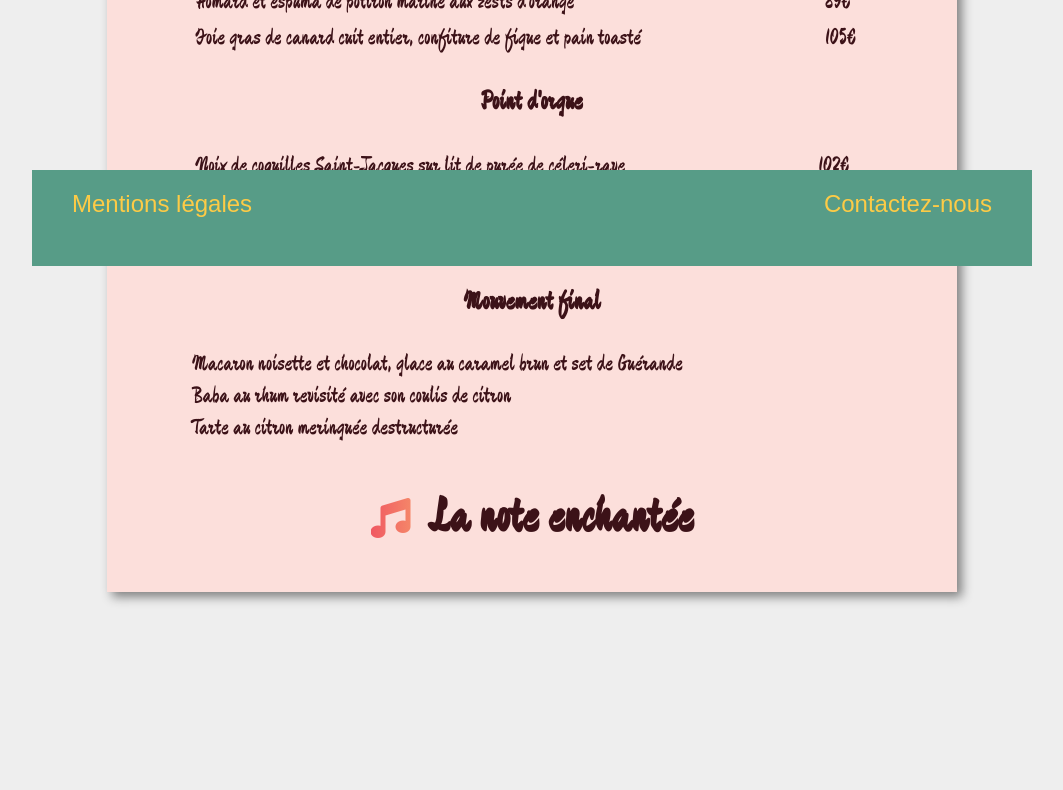
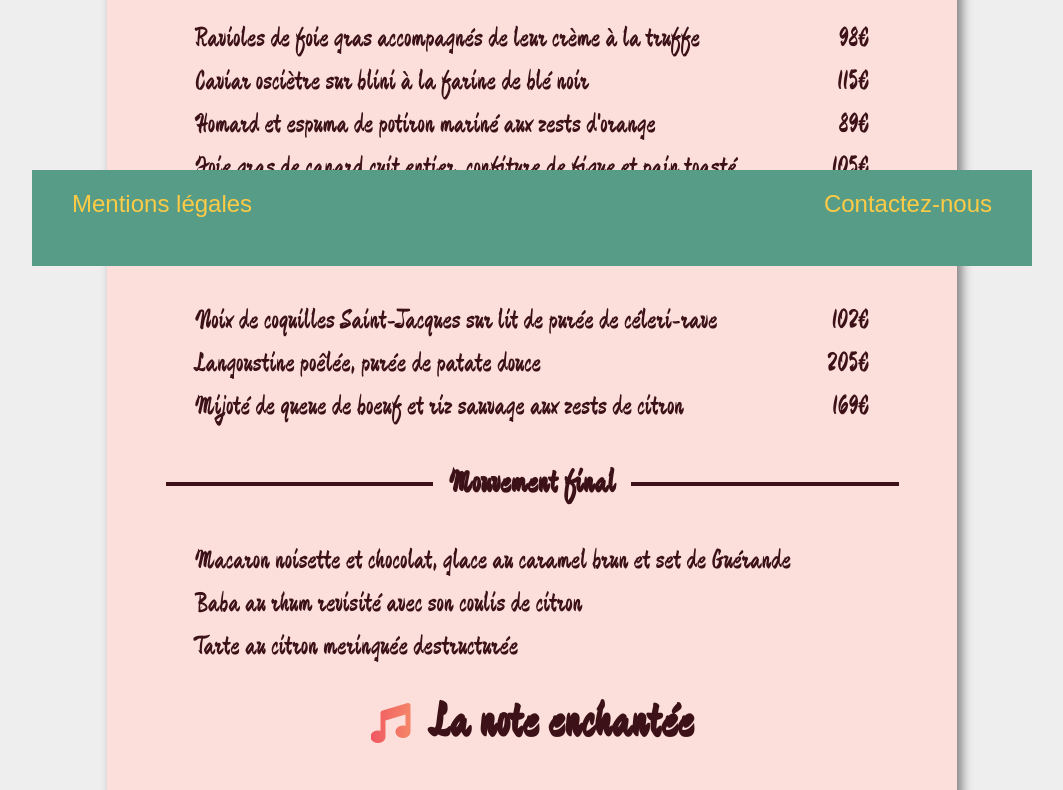
Before and after one commit to lotusbleu54/OC_Projet3, a website: page menus/menu1.html in a window 1280 px wide. Shown: the part 534-1324 px from the top of the page, without its empty margins (108-1171 px from the left). Before the commit the page ends 1286 px from the top, so only its background shows below. Drawn offline with Linux system fonts and the light colour scheme.

Commit message:
Amélioration mise en page + ajout traits

```diff
--- a/menus/menu1.html
+++ b/menus/menu1.html
@@ -80,17 +80,26 @@
                         Mouvement final
                     </span>
                 </h3>
-                <ul>
-                    <li>
-                        Macaron noisette et chocolat, glace au caramel brun et set de Guérande
-                    </li>
-                    <li>
-                        Baba au rhum revisité avec son coulis de citron
-                    </li>
-                    <li>
-                        Tarte au citron meringuée destructurée
-                    </li>
-                </ul>
+                <table>
+                    <tr>
+                        <td>
+                            Macaron noisette et chocolat, glace au caramel brun et set de Guérande
+                        </td>
+                        <td></td>
+                    </tr>
+                    <tr>
+                        <td>
+                            Baba au rhum revisité avec son coulis de citron
+                        </td>
+                        <td></td>
+                    </tr>
+                    <tr>
+                        <td>
+                            Tarte au citron meringuée destructurée
+                        </td>
+                        <td></td>
+                    </tr>
+                </table>
             </div>
             <div class="menu__end">
                 <i class="fas fa-music"></i>
--- a/sass/layout/_footer.scss
+++ b/sass/layout/_footer.scss
@@ -21,5 +21,6 @@ footer {
         padding-left:40px;
         padding-right:40px;
         font-family: 'Poppins-Regular', sans-serif;
+        list-style-type: none;
     }
 }
--- a/sass/layout/_menu.scss
+++ b/sass/layout/_menu.scss
@@ -16,13 +16,7 @@
     width:80%;
     margin:auto;
     }
-    ul {
-        width:80%;
-        text-align:left;
-        margin:auto;
-        padding-left:0;
-        padding: 2px 2px 40px 2px;
-    }
+
     &__1 {
         background-color:map-get($colour-menu1,"back");
         font-family: 'Devonshire', sans-serif;
@@ -89,8 +83,11 @@
         width: 40%;
         @include mobile-only{width: 90%;
         font-size: 1.5rem;}
-        height: 400px;
+        height: 500px;
         margin:20px;
+        &.menu__1 >h2:nth-child(3) {
+            font-family: 'worstveld', sans-serif;
+            font-size: 4rem;}
         &.menu__3 >h2:nth-child(2) {
             font-family: 'worstveld', sans-serif;
             font-size: 4rem;}
@@ -99,21 +96,41 @@
             font-size: 4rem;}
     }
     &__sec {
+        h3 {
+            align-items: center;
+            display: flex;
+            text-align: center;
+            width:90%;
+            margin-left: auto;
+            margin-right: auto;
+        }
+        h3::before, h3::after {
+            border-top: .3rem solid;
+            content: "";
+            flex: 1;
+            margin: 1rem;
+        }
         h2:nth-child(1) {font-size:3rem;
             @include mobile-only{font-size: 1.8rem;}}
         font-size: 1.4rem;
         @include mobile-only{font-size: 0.8rem;}
+        &.menu__1 {font-size: 1.7rem;
+            @include mobile-only{font-size: 1rem;}}
+        &.menu__3 {font-size: 1.7rem;
+            @include mobile-only{font-size: 1rem;}}
         width:85%;
         height:auto;
         margin:auto;
-        padding-top: 20px;
-        padding-bottom:20px;
+        padding-top: 60px;
+        padding-bottom:60px;
         margin-bottom:10rem;
+        td:nth-of-type(2n){text-align: right;}
     }
     &__end {
         display:flex;
         justify-content: center;
         align-items: center;
+        margin-top:20px;
         margin-bottom:20px;
         .fas.fa-music {padding-right:10px;
                 font-size: 2.5rem;}
@@ -138,3 +155,19 @@
     font-size:3rem;
     @include mobile-only{font-size: 1.8rem;}
 }
+
+/*
+h3 {
+    align-items: center;
+    display: flex;
+    text-align: center;
+    width:90%;
+    margin-left: auto;
+    margin-right: auto;
+}
+h3::before, h3::after {
+    border-top: .1rem solid;
+    content: "";
+    flex: 1;
+    margin: 1rem;
+}*/
--- a/sass/main.scss
+++ b/sass/main.scss
@@ -22,7 +22,4 @@ body {
     text-align: center;
 }
 
-ul
-{
-    list-style-type: none;
-}
+main>h2 {font-size:2.5rem;}
```
Also changed, not shown: menus/menu2.html (+20 -12 lines), menus/menu3.html (+3 -3 lines), public/css/style.css.
